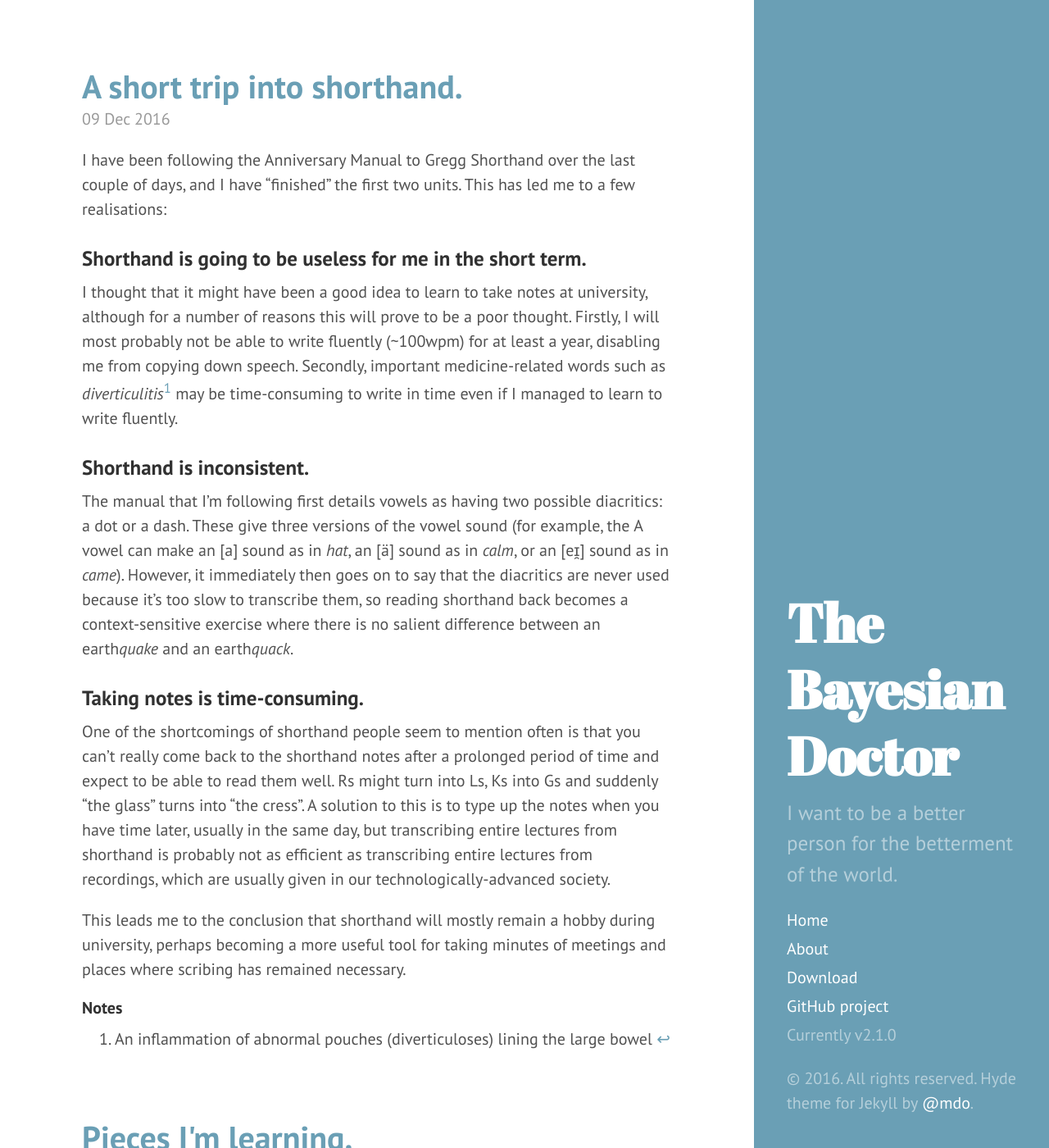
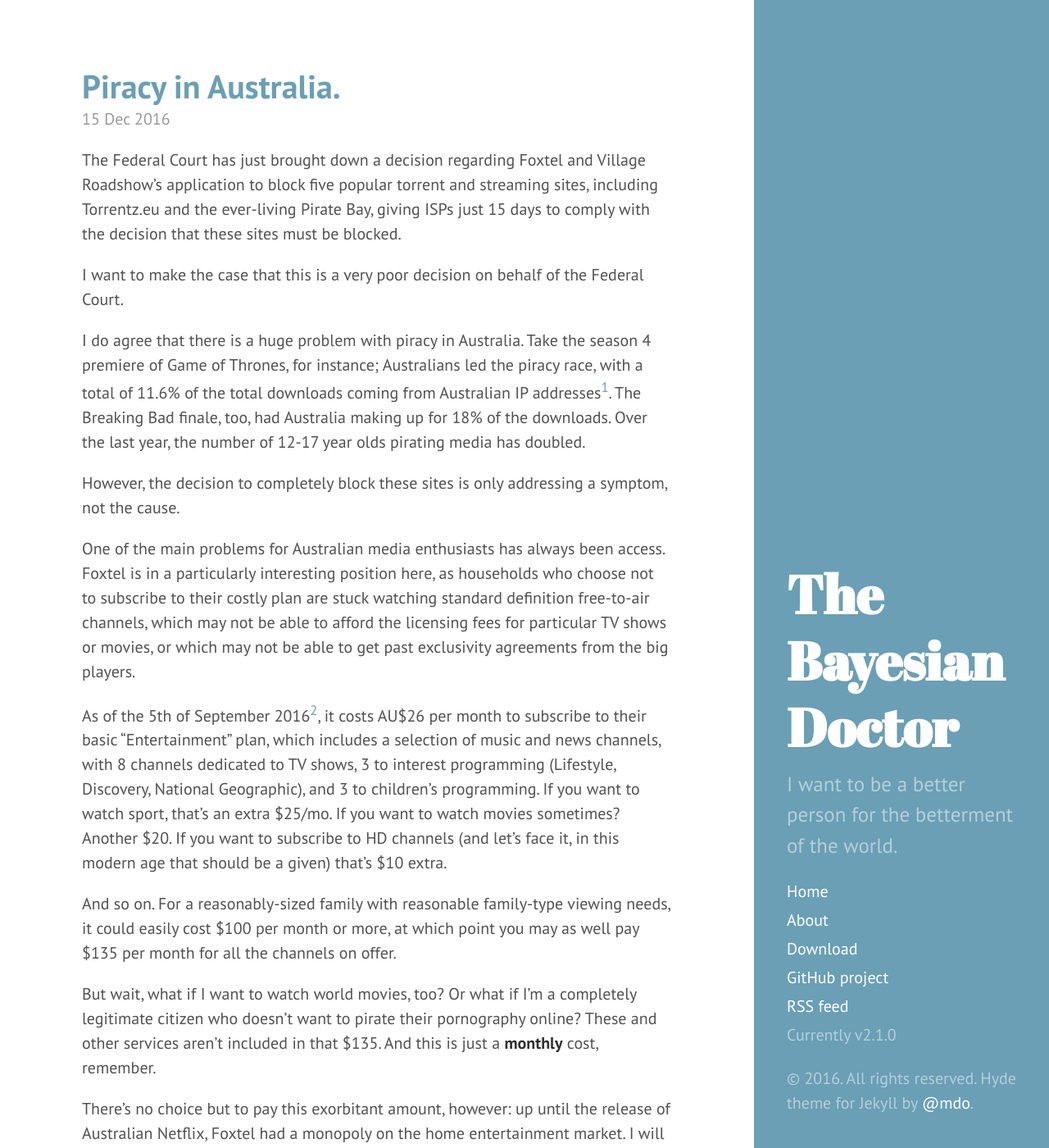
Before and after one commit to fourtyfour-saka/fourtyfour-saka.github.io, a Jekyll site: the page built from index.html, in a window 1280 px wide and 1400 px high. Shown: the whole window at 82% size. Built offline with Jekyll 4.4.1, drawn with Linux system fonts in a browser that asks for light colours; the list of posts is cut into pages by our own code; some of the changed text lies outside the part shown.

Commit message:
New post: piracy in australia

```diff
--- /dev/null
+++ b/_drafts/why-its-okay-to-be-mediocre.markdown
@@ -0,0 +1,6 @@
+---
+title: Why it's okay to be mediocre.
+layout: post
+---
+
+It's daunting to approach a new project, especially one you believe is more necessary than your other projects. In a roundabout way, I'd like this blog to be something important one day -- something that perhaps people might share links to in talks about rationalism.
--- a/_includes/sidebar.html
+++ b/_includes/sidebar.html
@@ -28,6 +28,7 @@
 
       <a class="sidebar-nav-item" href="{{ site.github.repo }}/archive/v{{ site.version }}.zip">Download</a>
       <a class="sidebar-nav-item" href="{{ site.github.repo }}">GitHub project</a>
+      <a class="sidebar-nav-item" href="{{ site.baseurl }}atom.xml">RSS feed</a>
       <span class="sidebar-nav-item">Currently v{{ site.version }}</span>
     </nav>
 
--- /dev/null
+++ b/_posts/2016-12-15-piracy-in-australia.markdown
@@ -0,0 +1,32 @@
+---
+title: Piracy in Australia.
+category: free speech
+layout: post
+---
+
+The Federal Court has just brought down a decision regarding Foxtel and Village Roadshow's application to block five popular torrent and streaming sites, including Torrentz.eu and the ever-living Pirate Bay, giving ISPs just 15 days to comply with the decision that these sites must be blocked.
+
+I want to make the case that this is a very poor decision on behalf of the Federal Court.
+
+I do agree that there is a huge problem with piracy in Australia. Take the season 4 premiere of Game of Thrones, for instance; Australians led the piracy race, with a total of 11.6% of the total downloads coming from Australian IP addresses[^1]. The Breaking Bad finale, too, had Australia making up for 18% of the downloads. Over the last year, the number of 12-17 year olds pirating media has doubled.
+
+However, the decision to completely block these sites is only addressing a symptom, not the cause.
+
+One of the main problems for Australian media enthusiasts has always been access. Foxtel is in a particularly interesting position here, as households who choose not to subscribe to their costly plan are stuck watching standard definition free-to-air channels, which may not be able to afford the licensing fees for particular TV shows or movies, or which may not be able to get past exclusivity agreements from the big players.
+
+As of the 5th of September 2016[^2], it costs AU$26 per month to subscribe to their basic "Entertainment" plan, which includes a selection of music and news channels, with 8 channels dedicated to TV shows, 3 to interest programming (Lifestyle, Discovery, National Geographic), and 3 to children's programming. If you want to watch sport, that's an extra $25/mo. If you want to watch movies sometimes? Another $20. If you want to subscribe to HD channels (and let's face it, in this modern age that should be a given) that's $10 extra.
+
+And so on. For a reasonably-sized family with reasonable family-type viewing needs, it could easily cost $100 per month or more, at which point you may as well pay $135 per month for all the channels on offer.
+
+But wait, what if I want to watch world movies, too? Or what if I'm a completely legitimate citizen who doesn't want to pirate their pornography online? These and other services aren't included in that $135. And this is just a **monthly** cost, remember.
+
+There's no choice but to pay this exorbitant amount, however: up until the release of Australian Netflix, Foxtel had a monopoly on the home entertainment market. I will admit that the number of shows that are broadcasted in a "timely" fashion (same-day broadcasting) has increased in recent years, however there are still a great deal of more obscure markets to which the Australian media just doesn't cater.
+
+When any given person in Australia can watch anything they choose to watch in an affordable, timely manner, **then** it's time to start thinking about shutting down other access. And not a moment before.
+
+
+#### Notes
+
+[^1]: (Game of Thrones Premiere Triggers Piracy Craze)[https://torrentfreak.com/game-of-thrones-premiere-triggers-piracy-craze-140407/], TorrentFreak.com
+
+[^2]: (Foxtel Residential Pricing Guide)[https://www.foxtel.com.au/content/dam/foxtel/support/pdf/residential-pricing-guide.pdf], Foxtel.com.au
```
